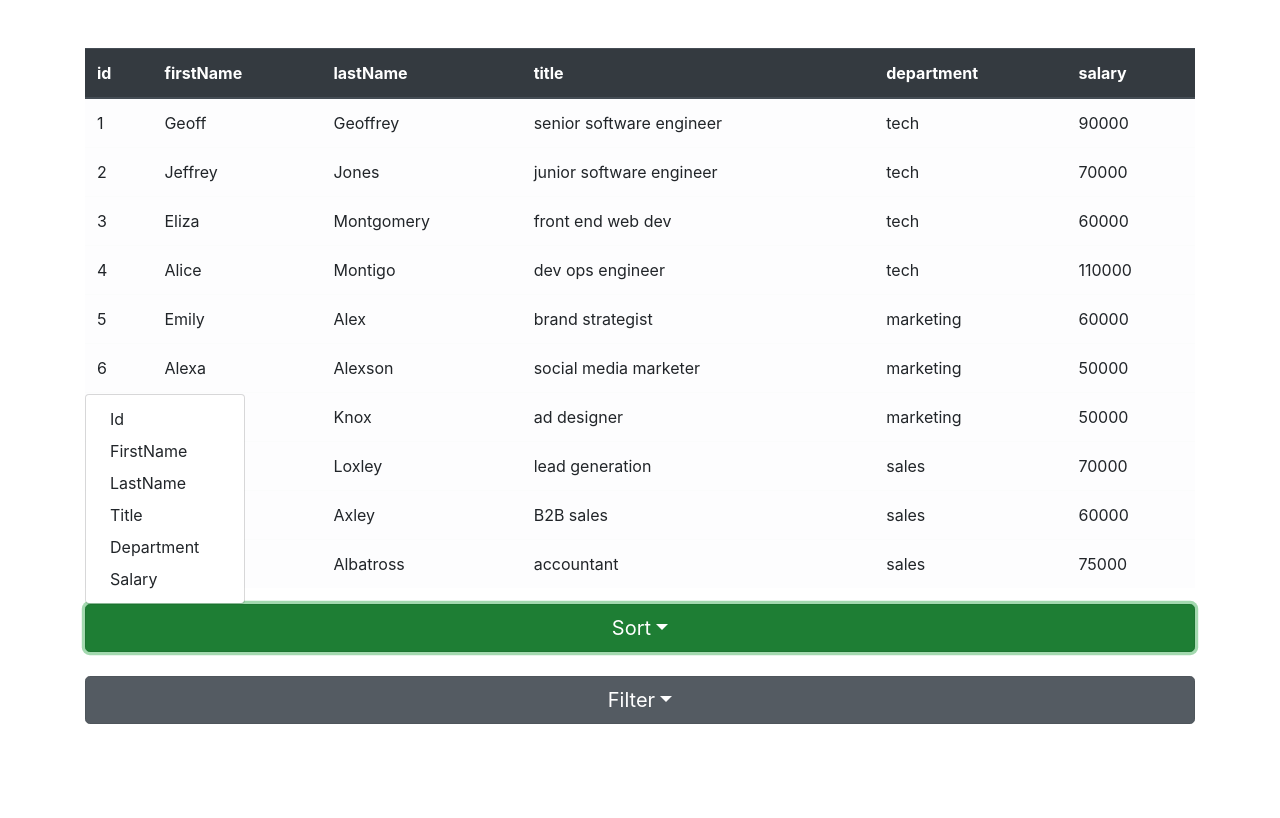
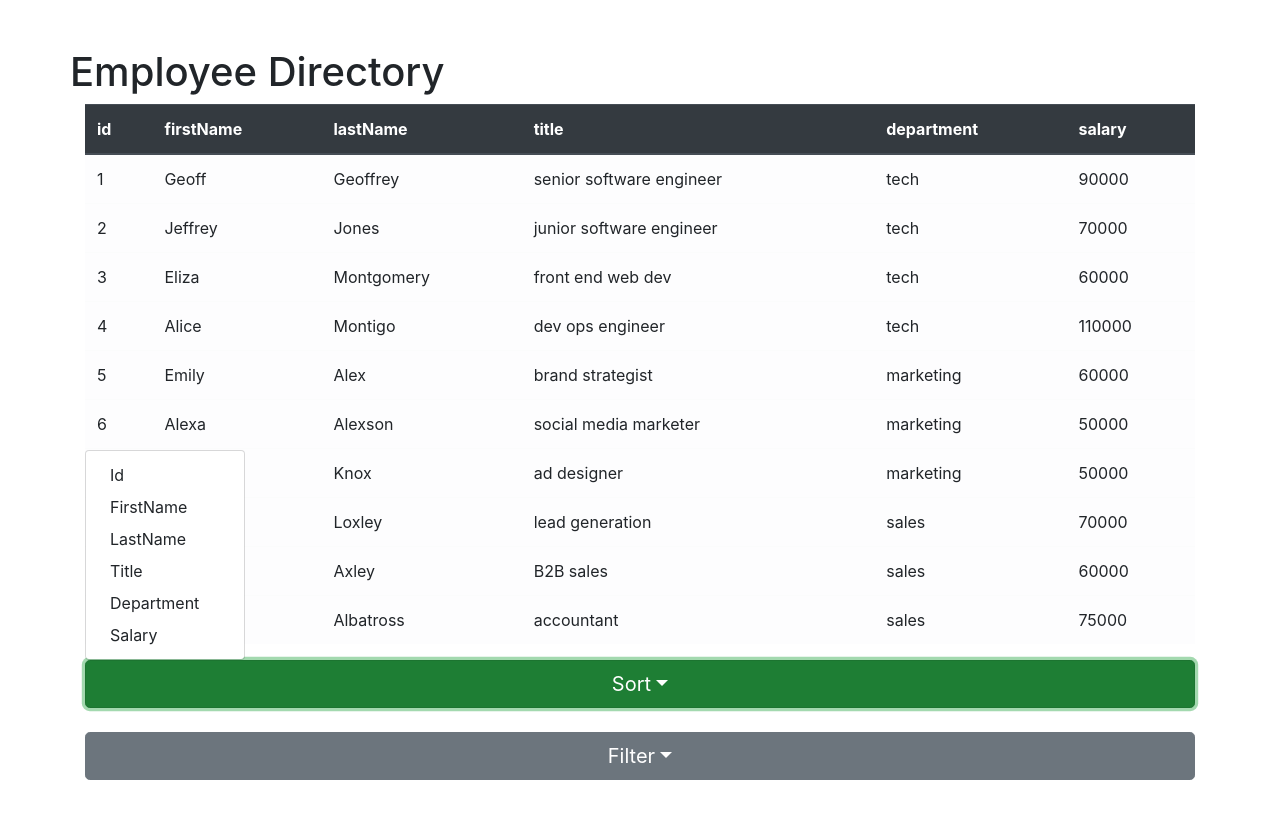
Before and after one commit to garrettmroberts/user_directory, a React (Create React App) app in the folder employee-directory/: page / in a window 1280 px wide. Both pictures are taken after a click on the button "Sort". Shown: the top 818 px of the page. Built offline with nearby package versions, Linux system fonts and the light colour scheme.

Commit message:
table has sort functionality

```diff
--- a/employee-directory/src/App.js
+++ b/employee-directory/src/App.js
@@ -11,59 +11,41 @@ function App() {
   const [employeesState, setEmployeesState] = useState(employees);
   const [keysState, setKeysState] = useState(Object.keys(employeesState[0]));
 
-  // Either filters or sorts app states depending on type
-  // needs LOTS of work
-  function changeParams({ type, affectedRow }) {
+  // Sorts or filters table based on type
+  function changeParams(type, affectedRow) {
+    console.log("TYPE: ", type);
+    console.log("AFFECTED ROW: ", affectedRow)
     if (type === "sort") {
       setOrderState(affectedRow);
-      let order = employeesState.sort((a, b) => {
-        return b.department - a.department;
-      })
-      console.log(order);
+      if (affectedRow === "salary" || affectedRow === "id") {
+        const query = `a.${affectedRow} - b.${affectedRow}`
+        const sorted = employeesState.sort((a,b) => eval(query));
+        console.log(sorted);
+      } else {
+        const query = `a.${affectedRow}.localeCompare(b.${affectedRow})`;
+        console.log(query);
+        const sorted = employeesState.sort((a,b) => eval(query));
+        console.log(sorted);
+      }
     };
-
   };
 
   return(
     <div className="my-5">
       <Container>
         <Row>
+          <h1>Employee Directory</h1>
+        </Row>
+        <Row>
           <Col size="md-12" className="col-md-12 d-flex justify-content-center align-content-center">
             <Table keys={keysState} data={employeesState} />
           </Col>
         </Row>
 
-          {/* Sort Dropdown button */}
-          <button type="button" className={`btn btn-success dropdown-toggle btn-lg btn-block`} data-toggle="dropdown">
-            Sort
-          </button>
-          <div className="dropdown-menu">
-            {keysState.map(key => {
-              return <button
-                className="dropdown-item"
-                type="button"
-                onClick={e => changeParams({type: "sort", affectedRow: e.target.innerText.toLowerCase()})}>
-                {key.charAt(0).toUpperCase() + key.slice(1)}
-              </button>
-            })}
-          </div>
+          <DropDown name="sort" type="success" keys={keysState} func={changeParams} />
           &nbsp;
 
-          {/* Filter Dropdown Button */}
-          <button
-          type="button"
-          className={`btn btn-secondary dropdown-toggle btn-lg btn-block`}
-          data-toggle="dropdown"
-          onClick={e => changeParams({ type: "filter", affectedRow: e.target.innerText.toLowerCase() })}>
-          Filter
-          </button>
-        <div className="dropdown-menu">
-          {keysState.map(key => {
-            return <button className="dropdown-item" type="button">
-              {key.charAt(0).toUpperCase() + key.slice(1)}
-            </button>
-          })}
-        </div>
+          <DropDown name="filter" type="secondary" keys={keysState} func={changeParams} />
       </Container>
     </div>
   )
--- a/employee-directory/src/components/DropDown/index.js
+++ b/employee-directory/src/components/DropDown/index.js
@@ -1,13 +1,15 @@
 import React from "react";
 
-function DropDown({ name, type, keys}) {
+function DropDown({ name, type, keys, func }) {
   return <div>
     <button type="button" className={`btn btn-${type} dropdown-toggle btn-lg btn-block`} data-toggle="dropdown">
       {name.charAt(0).toUpperCase() + name.slice(1)}
       </button>
       <div className="dropdown-menu">
         {keys.map(key => {
-          return <button className="dropdown-item" type="button">
+          return <button className="dropdown-item" type="button" key={key} data-key={key} onClick={e => {
+            func(name, e.target.dataset.key)
+          }}>
             {key.charAt(0).toUpperCase() + key.slice(1)}
           </button>
         })}
--- a/employee-directory/src/components/Table/index.js
+++ b/employee-directory/src/components/Table/index.js
@@ -1,6 +1,6 @@
 import React from "react";
-import TableHeader from "./TableHeader";
-import TableBody from "./TableBody";
+import TableHeader from "../TableHeader";
+import TableBody from "../TableBody";
 
 // Requires keys and table data
 function Table({ keys, data }) {
--- a/employee-directory/src/components/Table/TableBody/index.js
+++ b/employee-directory/src/components/TableBody/index.js
@@ -3,7 +3,7 @@ import React from "react";
 function TableBody({ data }) {
   return <tbody>
     {data.map(datapoint => {
-      return <tr>
+      return <tr key={datapoint.id}>
         <td>{datapoint.id}</td>
         <td>{datapoint.firstName}</td>
         <td>{datapoint.lastName}</td>
--- a/employee-directory/src/components/Table/TableHeader/index.js
+++ b/employee-directory/src/components/TableHeader/index.js
@@ -4,7 +4,7 @@ function TableHeader({ keys }) {
   return <thead className="thead-dark">
     <tr>
       {keys.map(key => {
-        return <th scope="col">{key}</th>
+        return <th scope="col" key={key}>{key}</th>
       })}
     </tr>
   </thead>
```
Also changed, not shown: employee-directory/src/utils/TableContext.js (added, +10 -0 lines).
